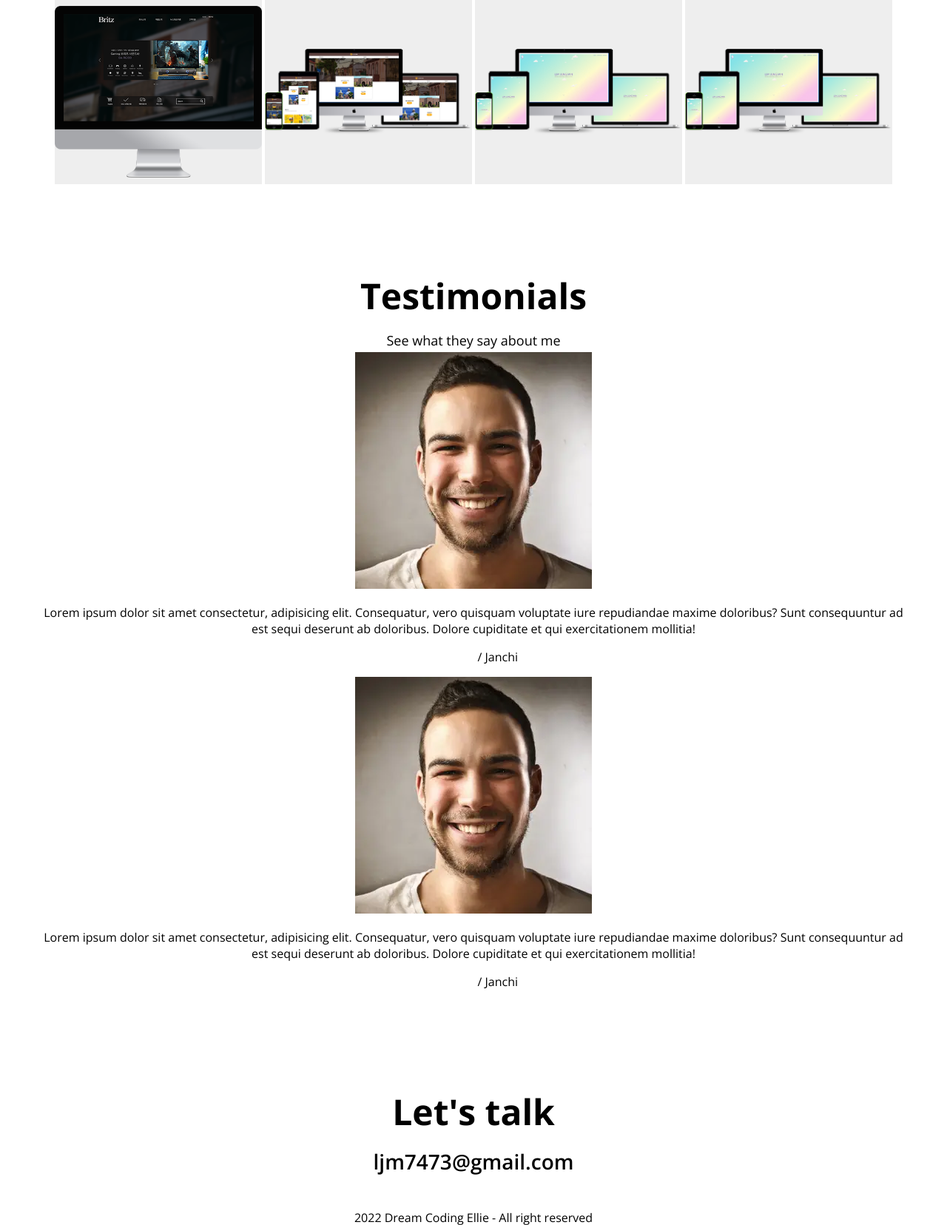
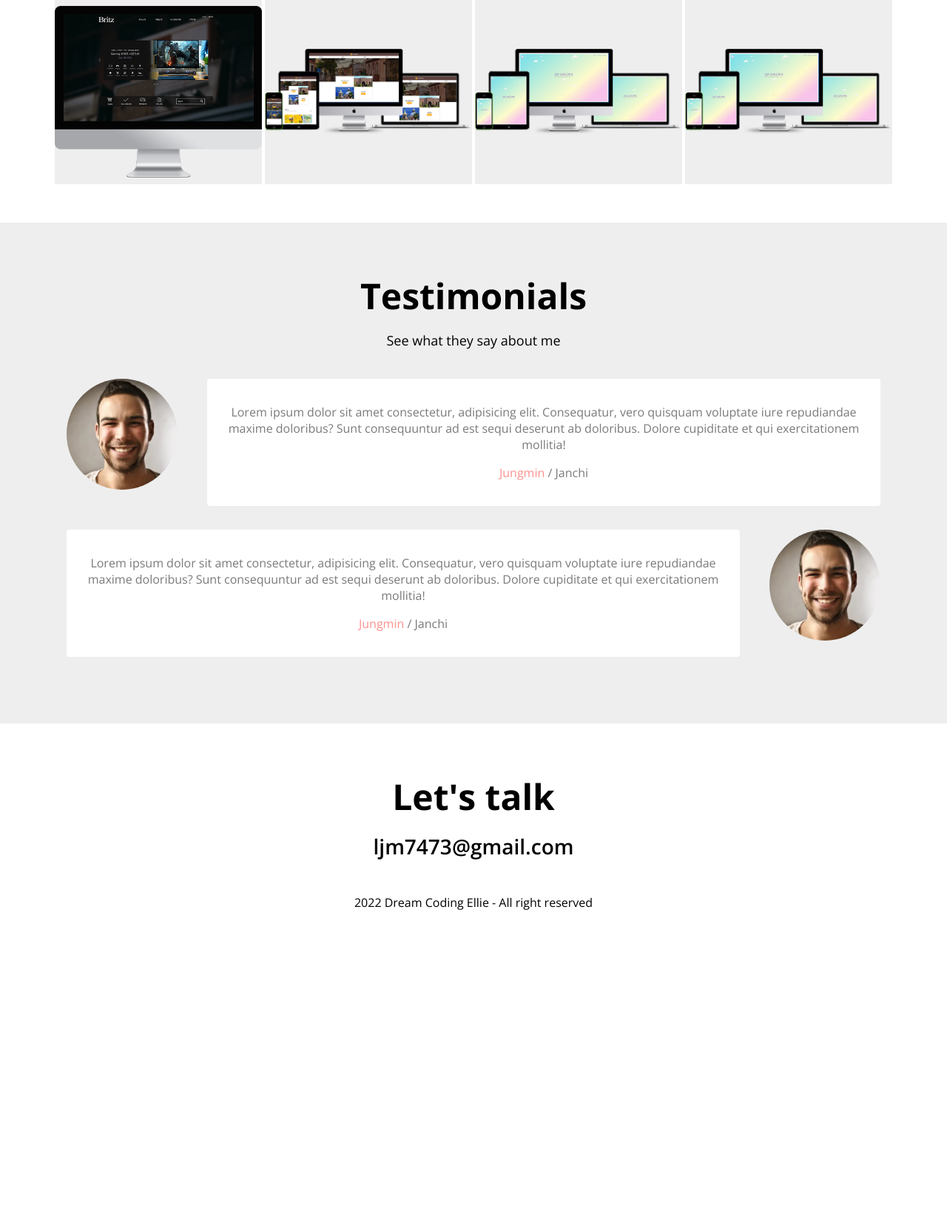
Before and after one commit to leem7473/portfolio, a PHP site: page / in a window 1280 px wide. Shown: the part 2582-4238 px from the top of the page at 74% size. After the commit the page ends 3812 px from the top, so only its background shows below. Run offline with PHP 8.4, Linux system fonts and the light colour scheme; some libraries are stand-ins or nearby versions.

Commit message:
CSS : Testimonials

```diff
--- a/index.html
+++ b/index.html
@@ -288,7 +288,7 @@
       <h1>Testimonials</h1>
       <h3>See what they say about me</h3>
       <div class="testimonials">
-        <div class="tesimonial">
+        <div class="testimonial">
           <img
             src="imgs/testimonial/people1.jpg"
             alt="사람"
@@ -304,12 +304,7 @@
             <p class="name"><a href="">Jungmin</a> / Janchi</p>
           </div>
         </div>
-        <div class="tesimonial">
-          <img
-            src="imgs/testimonial/people1.jpg"
-            alt="사람"
-            class="testimonial__avatar"
-          />
+        <div class="testimonial">
           <div class="testimonial__speech-bubble">
             <p>
               Lorem ipsum dolor sit amet consectetur, adipisicing elit.
@@ -319,6 +314,11 @@
             </p>
             <p class="name"><a href="">Jungmin</a> / Janchi</p>
           </div>
+          <img
+            src="imgs/testimonial/people1.jpg"
+            alt="사람"
+            class="testimonial__avatar"
+          />
         </div>
       </div>
     </section>
--- a/style.css
+++ b/style.css
@@ -377,3 +377,45 @@ h3 {
   margin-top: 8px;
   background-color: var(--color-dark-white);
 }
+
+/* Testimonial */
+#testimonials {
+  background-color: var(--color-light-white);
+}
+
+.testimonials {
+  margin: 40px;
+}
+
+.testimonial {
+  display: flex;
+  margin: 32px 0;
+}
+
+.testimonial__avatar {
+  width: 150px;
+  height: 150px;
+  border-radius: 50%;
+}
+
+.testimonial__avatar:nth-child(odd) {
+  margin-right: 40px;
+}
+
+.testimonial__avatar:nth-child(even) {
+  margin-left: 40px;
+}
+
+.testimonial__speech-bubble {
+  padding: 18px;
+  background-color: var(--color-white);
+  border-radius: var(--size-border-radius);
+}
+
+.testimonial__speech-bubble p {
+  color: var(--color-light-grey);
+}
+
+.testimonial__speech-bubble a {
+  color: var(--color-pink);
+}
```
